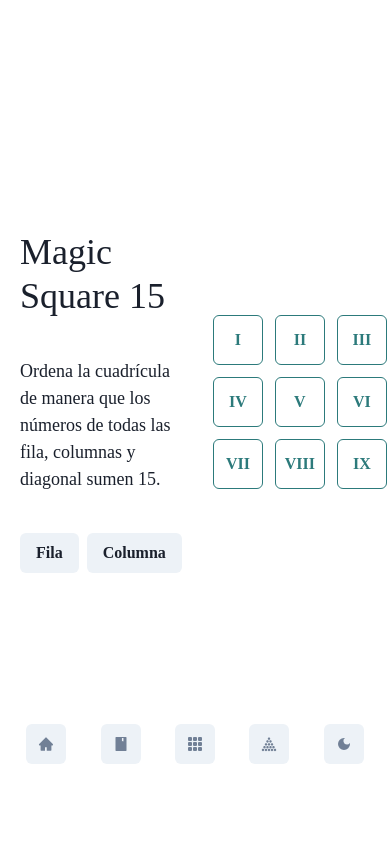
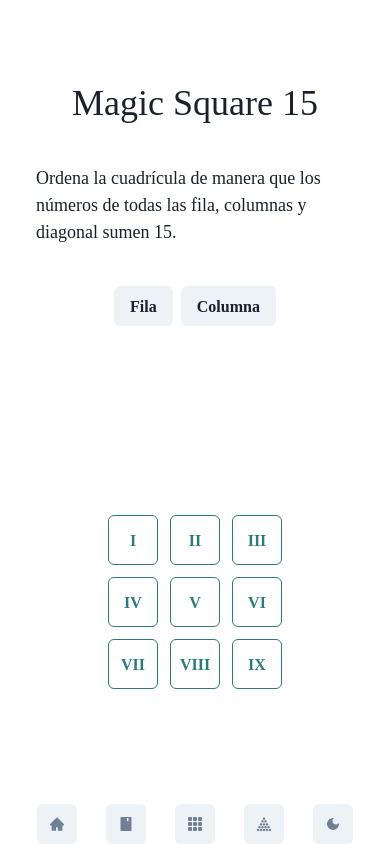
Before and after one commit to 4l3x4nd3r4u1/Mathtastic, a React (Create React App) app: page /magic in a window 390 px wide. Built offline with nearby package versions, Linux system fonts and the light colour scheme.

Commit message:
Make responsive: magicSquare PascalTriangle

```diff
--- a/src/App.js
+++ b/src/App.js
@@ -1,11 +1,11 @@
 import React from 'react';
-import {Flex, Container} from '@chakra-ui/react'
+import {Flex, Container, VStack} from '@chakra-ui/react'
 import Navigation from './components/navigation'
 import Home from './pages/home'
 import Introduction from './pages/introduction'
 import PascalTriangle  from './pages/pascalTriangle'
 import MagicSquare from './pages/magicSquare'
-import { Route, Routes } from 'react-router-dom';
+import { Route, Routes, } from 'react-router-dom';
 
 const routes = [
   {path: '/', name: 'Home', Component: Home},
@@ -16,8 +16,8 @@ const routes = [
 
 function App() {
   return (
-    <Container maxW='container.lg' p={0}>
-      <Flex py={20} direction='column' h='100vh'>
+    <Container maxW='container.lg'>
+      <VStack p={0} py={[0, 10, 20]} h='100vh' w='full'>
         <Routes>
           {
             routes.map(({path, name, Component}) => (
@@ -25,7 +25,7 @@ function App() {
           }
         </Routes>
         <Navigation />
-      </Flex>
+      </VStack>
     </Container>
   );
 }
--- a/src/pages/magicSquare.js
+++ b/src/pages/magicSquare.js
@@ -1,4 +1,4 @@
-import {HStack, VStack, Heading, Text} from '@chakra-ui/react';
+import {HStack, VStack, Heading, Text, Flex} from '@chakra-ui/react';
 import React from 'react';
 import MagicGame from '../components/magicGame';
 import Reference from '../components/references'
@@ -8,21 +8,21 @@ const columnContent = 'put column reference here';
 
 const MagicSquare = () => {
   return (
-    <HStack h='full' w='full'>
-      <VStack w='full' h='full' alignItems='flex-start' justify='center' spacing={10} p={5}>
+    <Flex h='full' w='full' direction={{base: 'column', md: 'row'}}>
+        <VStack w='full' h='full' alignItems='center' justify='center' spacing={10} p={5}>
           <Heading as='h1' fontWeight='500' size='2xl'>Magic Square 15</Heading>
           <Text fontSize='lg'>
             Ordena la cuadrícula de manera que los números de todas las fila, columnas y diagonal sumen 15.
           </Text>
           <HStack>
-          <Reference title='Fila' value={rowContent}/>
-          <Reference title='Columna' value={columnContent}/>
+            <Reference title='Fila' value={rowContent} />
+            <Reference title='Columna' value={columnContent} />
           </HStack>
         </VStack>
         <VStack w='full' h='full' justify='center'>
           <MagicGame />
         </VStack>
-    </HStack>
+      </Flex>
   );
 }
 
--- a/src/pages/pascalTriangle.js
+++ b/src/pages/pascalTriangle.js
@@ -1,5 +1,5 @@
 import React, {useState} from 'react'
-import { HStack, VStack, Heading, Text, Input } from '@chakra-ui/react';
+import { HStack, VStack, Heading, Text, Input, Flex } from '@chakra-ui/react';
 import intToRoman from '../logic/intToRoman'
 import romanToInt from '../logic/romanToInt'
 
@@ -31,8 +31,8 @@ const PascalTriangle = () => {
   };
 
   return (
-    <HStack h='full' w='full'>
-      <VStack w='full' h='full' padding={5} justifyContent='center' alignItems='flex-start' spacing={10}>
+    <Flex h='full' w='full' direction={{base: 'column-reverse', md: 'row'}}>
+      <VStack w='full' h='full' padding={5} justifyContent='center' alignItems='center' spacing={10}>
         <Heading as='h1' fontWeight='500' size='2xl'>PΔSCΔL TRIΔNGLE</Heading>
         <Text fontSize='lg'>Amet rerum dolores harum architecto debitis Quidem a ut quia repellat lorem Vitae
           quis totam rem corrupti culpa aspernatur libero.</Text>
@@ -40,10 +40,9 @@ const PascalTriangle = () => {
         <Text>Value: {romanToInt(value.toUpperCase())}</Text>
         <Input value={value} onChange={handleChage} placeholder='Respuesta' variant='filled' />
       </VStack>
-      <VStack w='full' h='full'>
-        <Heading></Heading>
+      <VStack w='full' h='full' p={5} justifyContent='center' alignItems='center' spacing={10}>
       </VStack>
-    </HStack>
+    </Flex>
   );
 };
 
```
Lines whose indentation alone changed are shown as unchanged.
